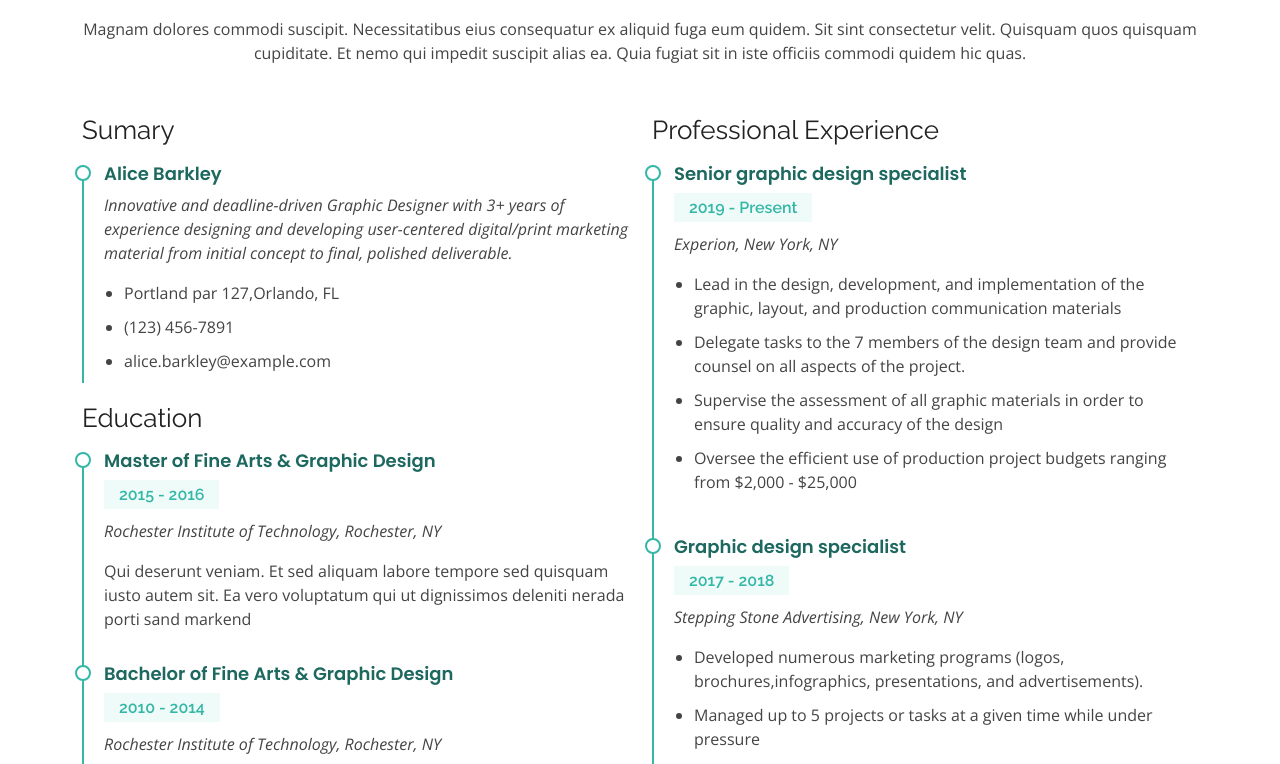
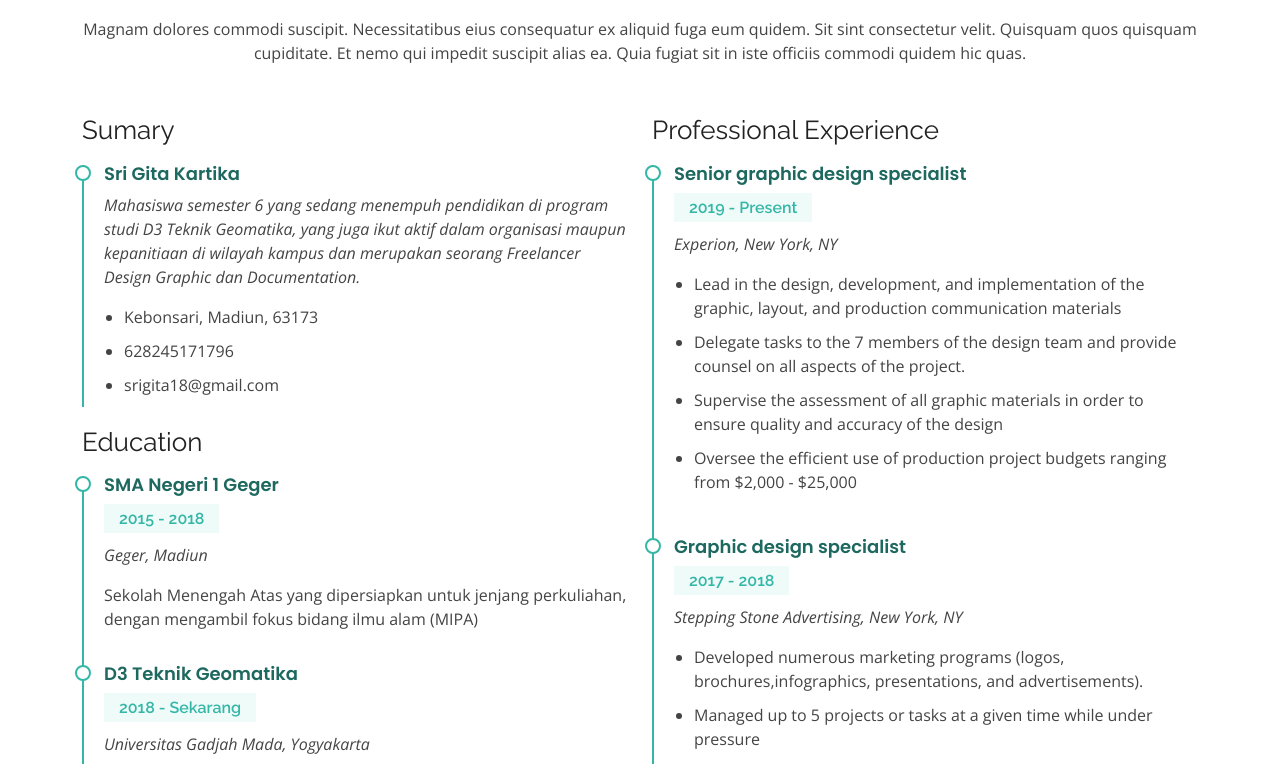
Before and after one commit to srigitak/BootcampBE-D2, a website: page public/resume.html in a window 1280 px wide. Shown: the part 171-935 px from the top of the page. Drawn offline with nearby package versions, Linux system fonts and the light colour scheme.

Commit message:
awal hari ketiga

```diff
--- a/public/resume.html
+++ b/public/resume.html
@@ -55,7 +55,8 @@
                     <li><a href="contact.html">Contact</a></li>
                 </ul>
                 <i class="bi bi-list mobile-nav-toggle"></i>
-      </nav><!-- .navbar -->
+            </nav>
+            <!-- .navbar -->
 
             <div class="header-social-links">
                 <a href="#" class="twitter"><i class="bi bi-twitter"></i></a>
@@ -66,7 +67,8 @@
 
         </div>
 
-  </header><!-- End Header -->
+    </header>
+    <!-- End Header -->
 
     <main id="main">
 
@@ -76,35 +78,36 @@
 
                 <div class="section-title">
                     <h2>Resume</h2>
-          <p>Magnam dolores commodi suscipit. Necessitatibus eius consequatur ex aliquid fuga eum quidem. Sit sint consectetur velit. Quisquam quos quisquam cupiditate. Et nemo qui impedit suscipit alias ea. Quia fugiat sit in iste officiis commodi quidem hic quas.</p>
+                    <p>Magnam dolores commodi suscipit. Necessitatibus eius consequatur ex aliquid fuga eum quidem. Sit sint consectetur velit. Quisquam quos quisquam cupiditate. Et nemo qui impedit suscipit alias ea. Quia fugiat sit in iste officiis commodi
+                        quidem hic quas.</p>
                 </div>
 
                 <div class="row">
                     <div class="col-lg-6">
                         <h3 class="resume-title">Sumary</h3>
                         <div class="resume-item pb-0">
-              <h4>Alice Barkley</h4>
-              <p><em>Innovative and deadline-driven Graphic Designer with 3+ years of experience designing and developing user-centered digital/print marketing material from initial concept to final, polished deliverable.</em></p>
+                            <h4>Sri Gita Kartika</h4>
+                            <p><em>Mahasiswa semester 6 yang sedang menempuh pendidikan di program studi D3 Teknik Geomatika, yang juga ikut aktif dalam organisasi maupun kepanitiaan di wilayah kampus dan merupakan seorang Freelancer Design Graphic dan Documentation.</em></p>
                             <p>
                                 <ul>
-                <li>Portland par 127,Orlando, FL</li>
-                <li>(123) 456-7891</li>
-                <li>alice.barkley@example.com</li>
+                                    <li>Kebonsari, Madiun, 63173</li>
+                                    <li>628245171796</li>
+                                    <li>srigita18@gmail.com</li>
                                 </ul>
                             </p>
                         </div>
 
                         <h3 class="resume-title">Education</h3>
                         <div class="resume-item">
-              <h4>Master of Fine Arts &amp; Graphic Design</h4>
-              <h5>2015 - 2016</h5>
-              <p><em>Rochester Institute of Technology, Rochester, NY</em></p>
-              <p>Qui deserunt veniam. Et sed aliquam labore tempore sed quisquam iusto autem sit. Ea vero voluptatum qui ut dignissimos deleniti nerada porti sand markend</p>
+                            <h4>SMA Negeri 1 Geger</h4>
+                            <h5>2015 - 2018</h5>
+                            <p><em>Geger, Madiun</em></p>
+                            <p>Sekolah Menengah Atas yang dipersiapkan untuk jenjang perkuliahan, dengan mengambil fokus bidang ilmu alam (MIPA)</p>
                         </div>
                         <div class="resume-item">
-              <h4>Bachelor of Fine Arts &amp; Graphic Design</h4>
-              <h5>2010 - 2014</h5>
-              <p><em>Rochester Institute of Technology, Rochester, NY</em></p>
+                            <h4>D3 Teknik Geomatika</h4>
+                            <h5>2018 - Sekarang</h5>
+                            <p><em>Universitas Gadjah Mada, Yogyakarta</em></p>
                             <p>Quia nobis sequi est occaecati aut. Repudiandae et iusto quae reiciendis et quis Eius vel ratione eius unde vitae rerum voluptates asperiores voluptatem Earum molestiae consequatur neque etlon sader mart dila</p>
                         </div>
                     </div>
@@ -140,9 +143,11 @@
                 </div>
 
             </div>
-    </section><!-- End Resume Section -->
+        </section>
+        <!-- End Resume Section -->
 
-  </main><!-- End #main -->
+    </main>
+    <!-- End #main -->
 
     <!-- ======= Footer ======= -->
     <footer id="footer">
@@ -158,7 +163,8 @@
                 Designed by <a href="https://bootstrapmade.com/">BootstrapMade</a>
             </div>
         </div>
-  </footer><!-- End  Footer -->
+    </footer>
+    <!-- End  Footer -->
 
     <div id="preloader"></div>
     <a href="#" class="back-to-top d-flex align-items-center justify-content-center"><i class="bi bi-arrow-up-short"></i></a>
```
Also changed, not shown: public/about.html (+54 -38 lines), public/contact.html (+1 -1 lines). Lines whose indentation alone changed are shown as unchanged.
